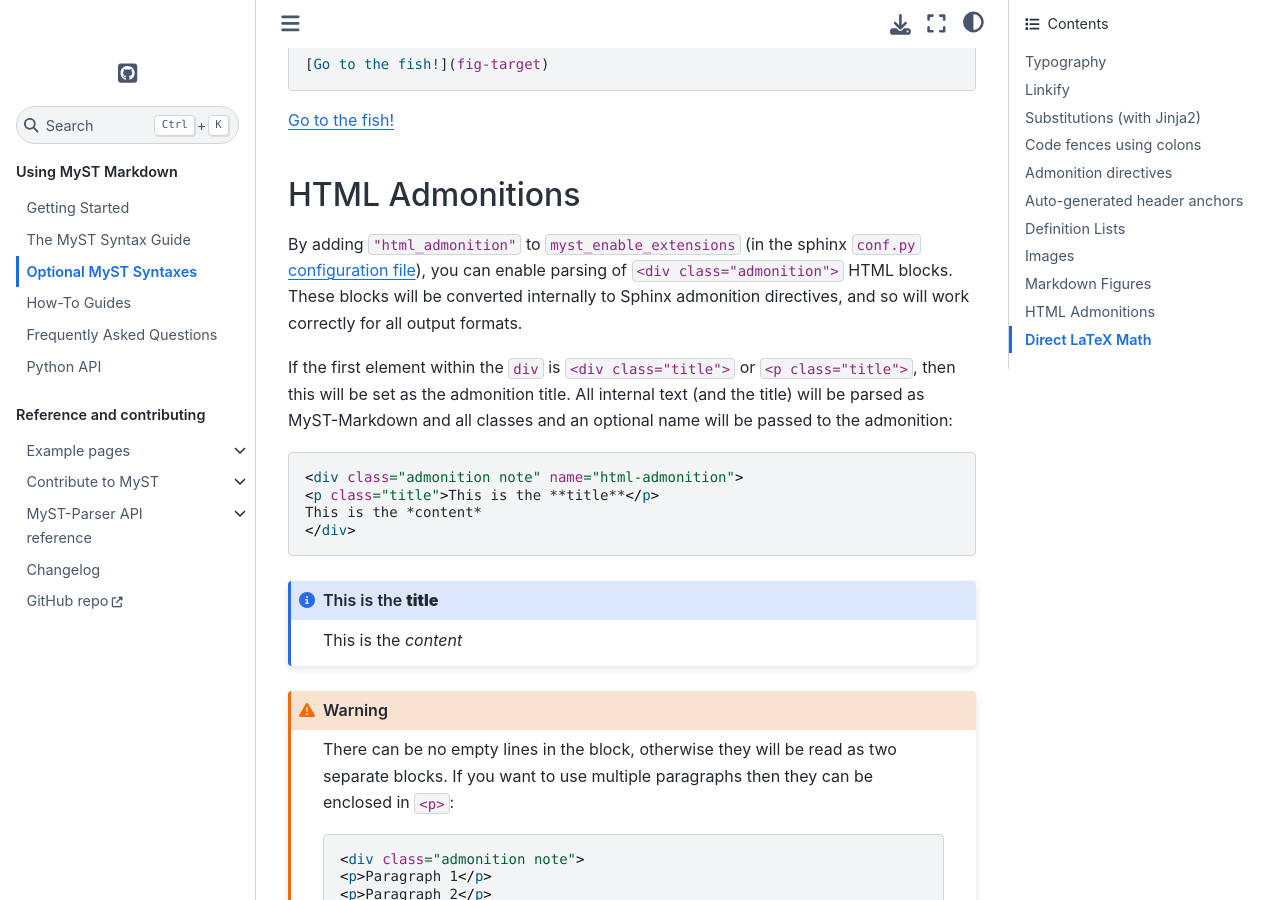
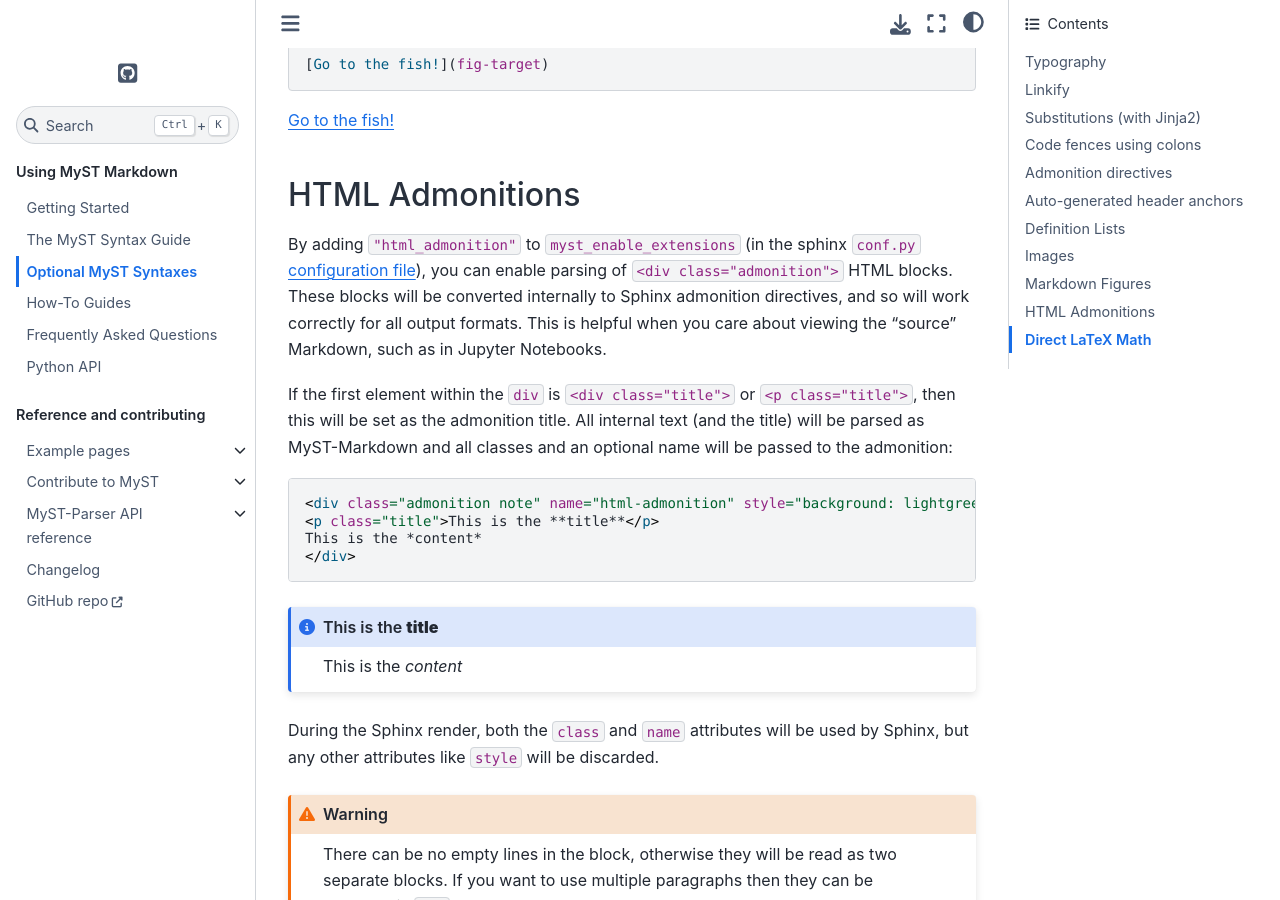
Before and after one commit to executablebooks/MyST-Parser, a Sphinx documentation site: the page built from docs/using/syntax-optional.md, in a window 1280 px wide and 900 px high, scrolled down 10888 px. Built offline with Sphinx 7.4.7 and the Sphinx Book theme 1.1.4, drawn with Linux system fonts in a browser that asks for light colours.

Commit message:
📚 DOCS: improve HTML admonition section
Mention you can use online styles, but they will be discarded by sphinx.

````diff
--- a/docs/using/syntax-optional.md
+++ b/docs/using/syntax-optional.md
@@ -492,21 +492,24 @@
 By adding `"html_admonition"` to `myst_enable_extensions` (in the sphinx `conf.py` [configuration file](https://www.sphinx-doc.org/en/master/usage/configuration.html)),
 you can enable parsing of `<div class="admonition">` HTML blocks.
 These blocks will be converted internally to Sphinx admonition directives, and so will work correctly for all output formats.
+This is helpful when you care about viewing the "source" Markdown, such as in Jupyter Notebooks.
 
 If the first element within the `div` is `<div class="title">` or `<p class="title">`, then this will be set as the admonition title.
 All internal text (and the title) will be parsed as MyST-Markdown and all classes and an optional name will be passed to the admonition:
 
 ```html
-<div class="admonition note" name="html-admonition">
+<div class="admonition note" name="html-admonition" style="background: lightgreen; padding: 10px">
 <p class="title">This is the **title**</p>
 This is the *content*
 </div>
 ```
 
-<div class="admonition note" name="html-admonition">
+<div class="admonition note" name="html-admonition" style="background: lightgreen; padding: 10px">
 <div class="title">This is the **title**</div>
 This is the *content*
 </div>
+
+During the Sphinx render, both the `class` and `name` attributes will be used by Sphinx, but any other attributes like `style` will be discarded.
 
 :::{warning}
 There can be no empty lines in the block, otherwise they will be read as two separate blocks.
````
